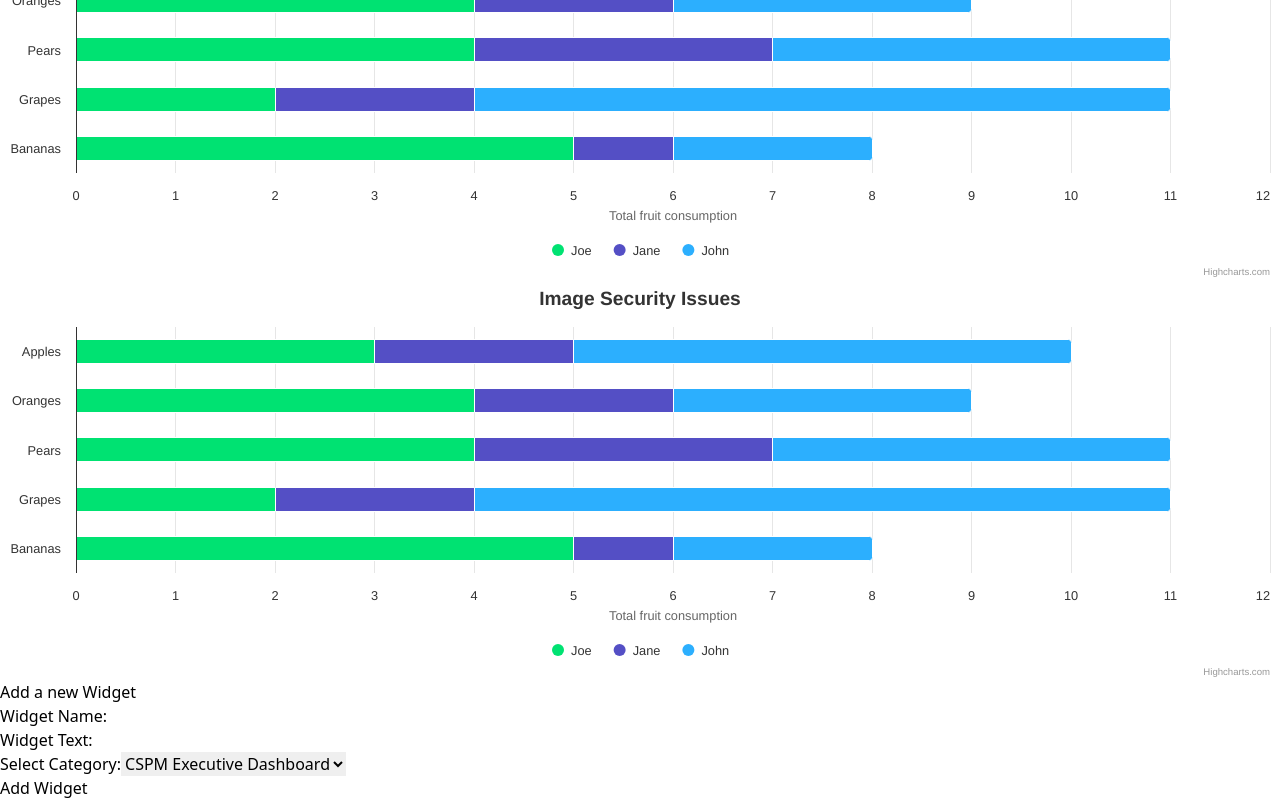
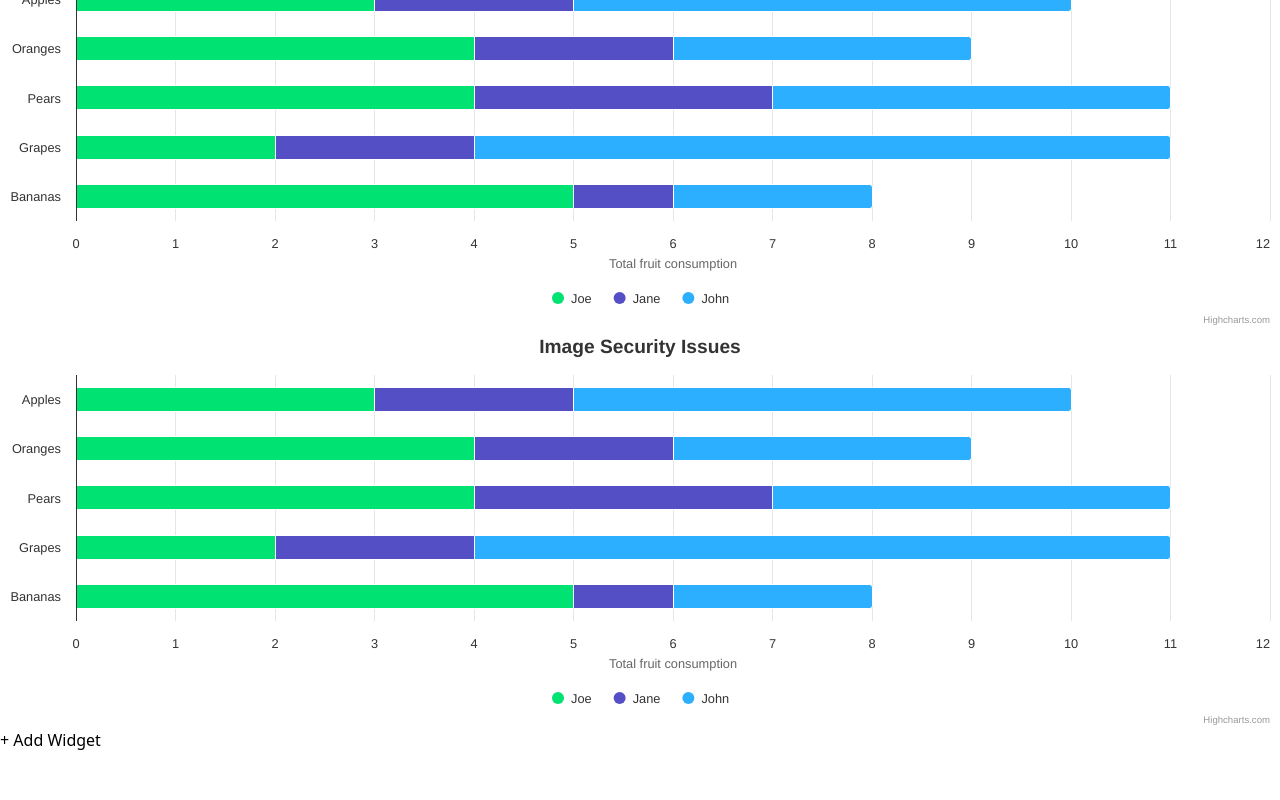
Before and after one commit to prasad-hp/dashboard, a React (Vite) app: page / in a window 1280 px wide. Shown: the part 2204-3004 px from the top of the page. After the commit the page ends 2956 px from the top, so only its background shows below. Built offline with nearby package versions, Linux system fonts and the light colour scheme.

Commit message:
Added add and remove form functionality

```diff
--- a/src/components/AddWidgetForm.jsx
+++ b/src/components/AddWidgetForm.jsx
@@ -1,21 +1,31 @@
-import React, { useState } from 'react';
-import { useRecoilState } from 'recoil';
-import { dashboardState } from '../recoil/dashboardState';
+import React, { useEffect, useState } from 'react';
+import { useRecoilState, useSetRecoilState } from 'recoil';
+import { dashboardState, displayWidgetForm } from '../recoil/dashboardState';
 
 function AddWidgetForm() {
   const [dashboard, setDashboard] = useRecoilState(dashboardState);
   const [widgetName, setWidgetName] = useState('');
   const [widgetText, setWidgetText] = useState('');
   const [selectedCategory, setSelectedCategory] = useState(dashboard.categories[0]?.name || '');
+  const [selectedWidgetType, setSelectedWidgetType] = useState('');
+  const setDisplayForm = useSetRecoilState(displayWidgetForm)
 
+
+  const widgetTypes = ['line', 'pie', 'bar'];
   const addWidget = () => {
+    if (!widgetName || !selectedWidgetType) {
+      alert('Please fill out all fields.');
+      return;
+    }
+
     const newWidget = {
       id: Math.random().toString(36).substr(2, 9),
       name: widgetName,
       text: widgetText,
+      type: selectedWidgetType,
     };
 
-    const updatedCategories = dashboard.categories.map(category => {
+    const updatedCategories = dashboard.categories.map((category) => {
       if (category.name === selectedCategory) {
         return {
           ...category,
@@ -28,10 +38,11 @@ function AddWidgetForm() {
     setDashboard({ categories: updatedCategories });
     setWidgetName('');
     setWidgetText('');
+    setSelectedWidgetType('');
   };
 
   return (
-    <div className="my-6 p-4 bg-gray-100 rounded shadow-md">
+    <div className={`my-6 p-4 bg-gray-100 rounded shadow-md z-10 absolute right-0 top-20`}>
       <h2 className="text-lg font-bold mb-4">Add a new Widget</h2>
       <div className="mb-4">
         <label className="block mb-2">Widget Name:</label>
@@ -39,7 +50,7 @@ function AddWidgetForm() {
           type="text"
           className="p-2 border rounded w-full"
           value={widgetName}
-          onChange={e => setWidgetName(e.target.value)}
+          onChange={(e) => setWidgetName(e.target.value)}
         />
       </div>
       <div className="mb-4">
@@ -48,7 +59,7 @@ function AddWidgetForm() {
           type="text"
           className="p-2 border rounded w-full"
           value={widgetText}
-          onChange={e => setWidgetText(e.target.value)}
+          onChange={(e) => setWidgetText(e.target.value)}
         />
       </div>
       <div className="mb-4">
@@ -56,7 +67,7 @@ function AddWidgetForm() {
         <select
           className="p-2 border rounded w-full"
           value={selectedCategory}
-          onChange={e => setSelectedCategory(e.target.value)}
+          onChange={(e) => setSelectedCategory(e.target.value)}
         >
           {dashboard.categories.map((category, index) => (
             <option key={index} value={category.name}>
@@ -65,14 +76,35 @@ function AddWidgetForm() {
           ))}
         </select>
       </div>
+      <div className="mb-4">
+        <label className="block mb-2">Select Chart Type:</label>
+        <select
+          className="p-2 border rounded w-full"
+          value={selectedWidgetType}
+          onChange={(e) => setSelectedWidgetType(e.target.value)}
+        >
+          <option value="" disabled>
+            Select type
+          </option>
+          {widgetTypes.map((type, index) => (
+            <option key={index} value={type}>
+              {type}
+            </option>
+          ))}
+        </select>
+      </div>
       <button
-        className="bg-blue-500 text-white py-2 px-4 rounded"
-        onClick={addWidget}
-      >
+        className="bg-blue-500 text-white py-2 px-4 rounded w-32"
+        onClick={addWidget}>
         Add Widget
+      </button>
+      <button
+        className="bg-red-500 text-white py-2 px-4 rounded ml-3 w-32"
+        onClick={()=>setDisplayForm({display:false})}>
+        Cancel
       </button>
     </div>
   );
-};
+}
 
 export default AddWidgetForm;
--- a/src/components/Category.jsx
+++ b/src/components/Category.jsx
@@ -1,13 +1,13 @@
-// Dashboard.js
 import React from 'react';
-import { useRecoilValue } from 'recoil';
-import { dashboardState } from '../recoil/dashboardState'; // Adjust the import path as needed
+import { useRecoilState, useRecoilValue, useSetRecoilState } from 'recoil';
+import { dashboardState, displayWidgetForm } from '../recoil/dashboardState';
 import DonutChart from './DonutChart';
 import LineChart from './LineChart';
 import StackedBarChart from './StackedBarChart';
 
 function Charts() {
   const { categories } = useRecoilValue(dashboardState);
+  const setDisplayForm = useSetRecoilState(displayWidgetForm)
 
   return (
     <div className="p-4">
@@ -17,9 +17,11 @@ function Charts() {
           <div className="flex flex-wrap gap-4">
             {category.widgets.map((widget) => {
               const { id, type, name } = widget;
-
               return (
-                <div key={id} className="flex-1 min-w-[300px]">
+                <div
+                  key={id}
+                  className="flex-1 min-w-[300px] max-w-[450px] min-h-[300px] max-h-[450px] border border-gray-300 p-2 rounded-lg overflow-x-auto"
+                >
                   {type === 'pie' && <DonutChart name={name} />}
                   {type === 'line' && <LineChart name={name} />}
                   {type === 'bar' && <StackedBarChart name={name} />}
@@ -27,6 +29,11 @@ function Charts() {
                 </div>
               );
             })}
+            <div
+              className="flex items-center justify-center flex-1 min-w-[300px] max-w-[450px] min-h-[300px] max-h-[450px] border border-dashed border-gray-300 p-2 rounded-lg cursor-pointer"
+              onClick={() => setDisplayForm({display:true})}>
+              <button className="text-gray-500">+ Add Widget</button>
+            </div>
           </div>
         </div>
       ))}
--- a/src/pages/Dashboard.jsx
+++ b/src/pages/Dashboard.jsx
@@ -1,19 +1,21 @@
 import React from 'react';
-import { useRecoilValue } from 'recoil';
-import { dashboardState } from '../recoil/dashboardState';
+import { useRecoilState, useRecoilValue } from 'recoil';
+import { dashboardState, displayWidgetForm } from '../recoil/dashboardState';
 import Category from '../components/Category';
 import AddWidgetForm from '../components/AddWidgetForm';
 import Navbar from '../components/NavBar';
 
 function Dashboard (){
   const dashboard = useRecoilValue(dashboardState);
-  console.log(dashboard)
+  const [widgetForm, setWidgetForm] = useRecoilState(displayWidgetForm)
 
   return (
-    <div className="container mx-auto p-4">
-      <Navbar />
+    <div className="container mx-auto p-4 bg-slate-200 flex w-full">
+      <div className='w-full'>
+        <Navbar />
         <Category category={dashboard.category} />
-      <AddWidgetForm />
+      </div>
+      {widgetForm.display && <AddWidgetForm />}
     </div>
   );
 };
--- a/src/recoil/dashboardState.js
+++ b/src/recoil/dashboardState.js
@@ -29,3 +29,10 @@ export const dashboardState = atom({
     ],
   },
 });
+
+export const displayWidgetForm = atom({
+  key: "displayWidgetForm",
+  default:{
+    display: false
+  }
+})
```
